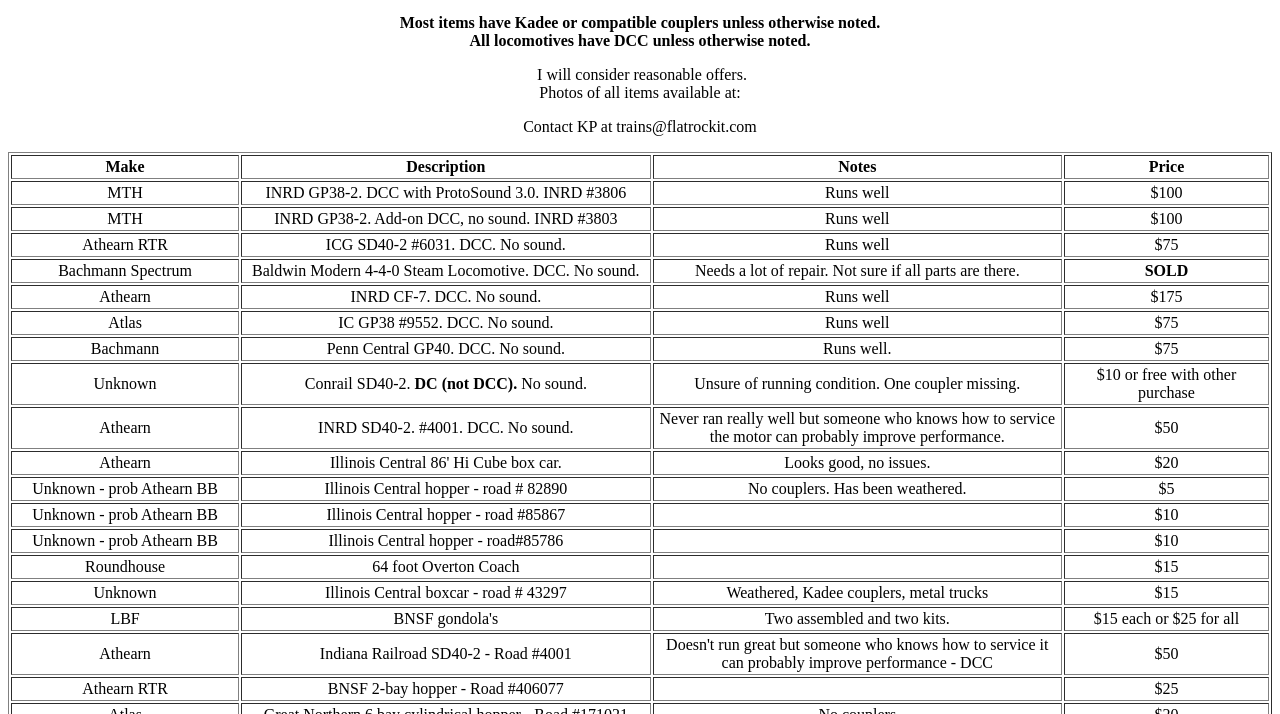
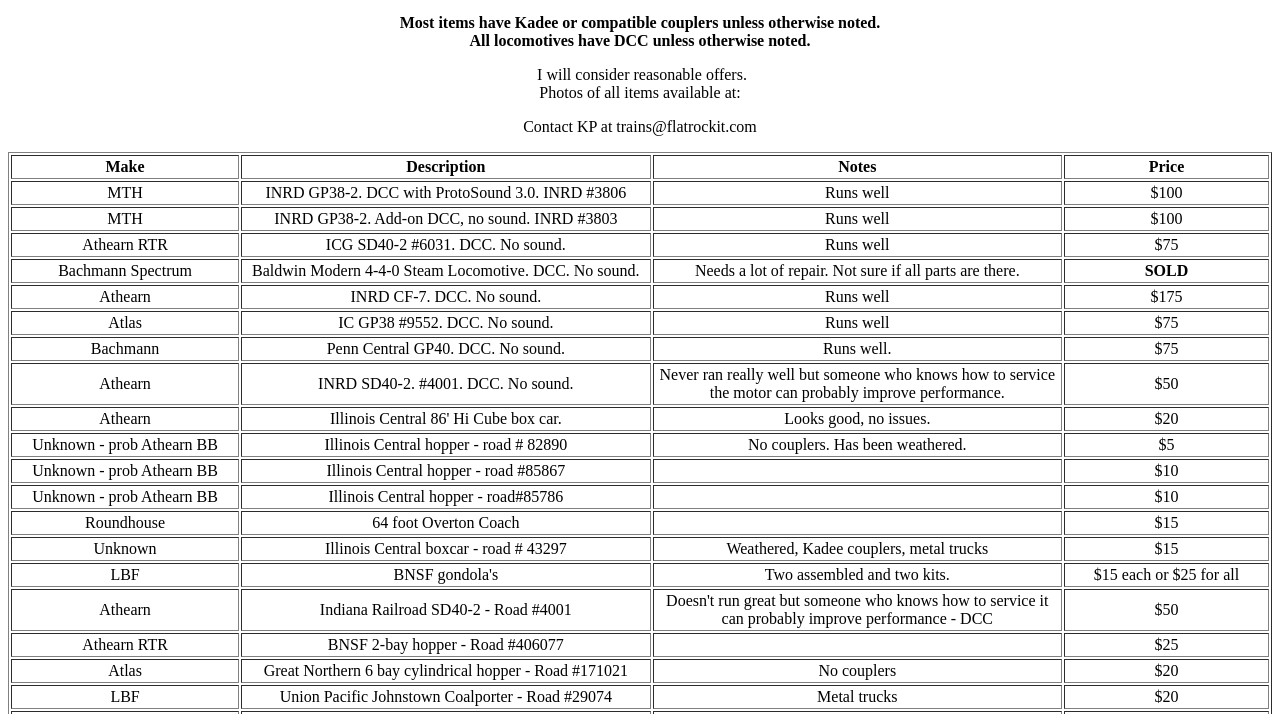
Before and after one commit to KDPryor/flatrockit, a plain HTML site: page trainsforsale.html in a window 1280 px wide. Shown: the part 86-800 px from the top of the page. Drawn offline with Linux system fonts and the light colour scheme.

Commit message:
trainsforsale

```diff
--- a/trainsforsale.html
+++ b/trainsforsale.html
@@ -107,19 +107,6 @@
             <td valign="middle" width="10%" align="center">Runs well.<br>
             </td>
             <td valign="middle" width="5%" align="center">$75<br>
-            </td>
-          </tr>
-          <tr>
-            <td valign="middle" width="5%" align="center">Unknown<br>
-            </td>
-            <td valign="middle" width="10%" align="center">Conrail
-              SD40-2. <b>DC (not DCC). </b>No sound.<br>
-            </td>
-            <td valign="middle" width="10%" align="center">Unsure of
-              running condition. One coupler missing.<br>
-            </td>
-            <td valign="middle" width="5%" align="center">$10 or free
-              with other purchase<br>
             </td>
           </tr>
           <tr>
```
